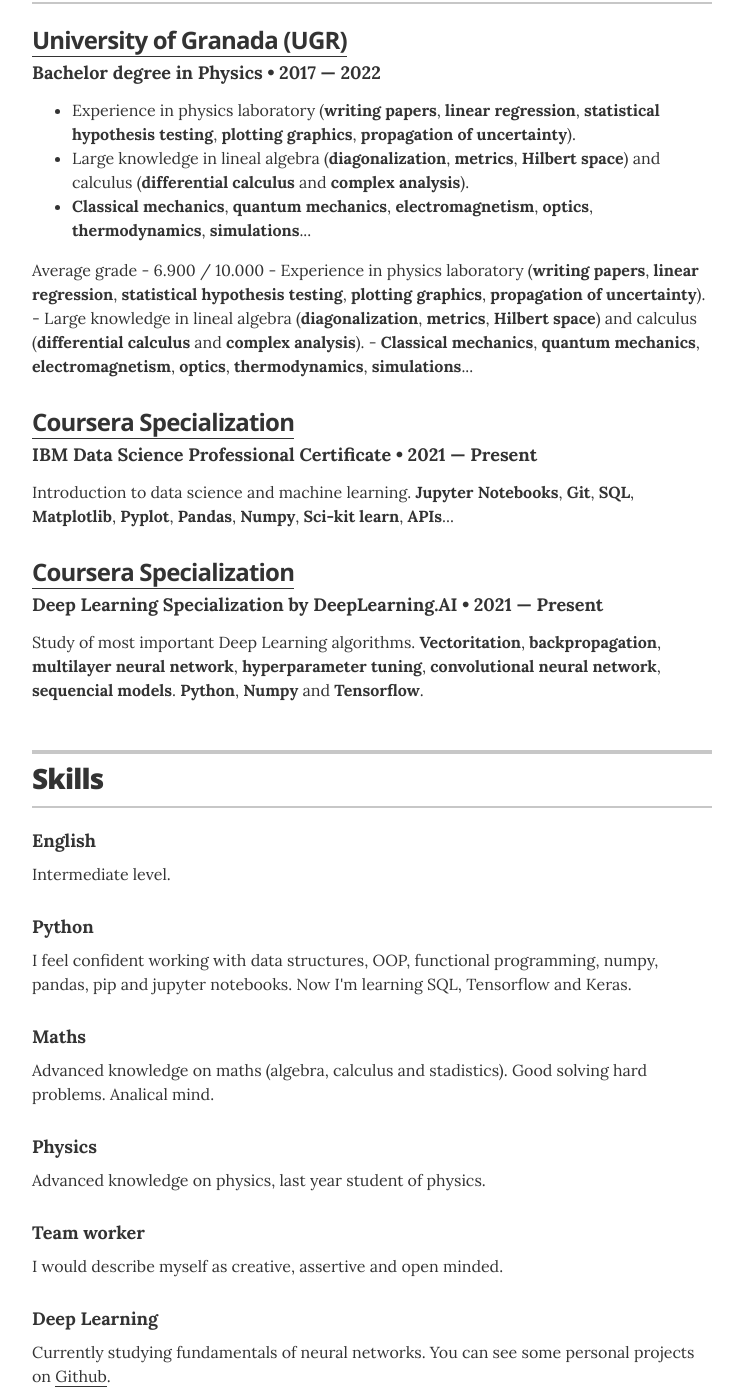
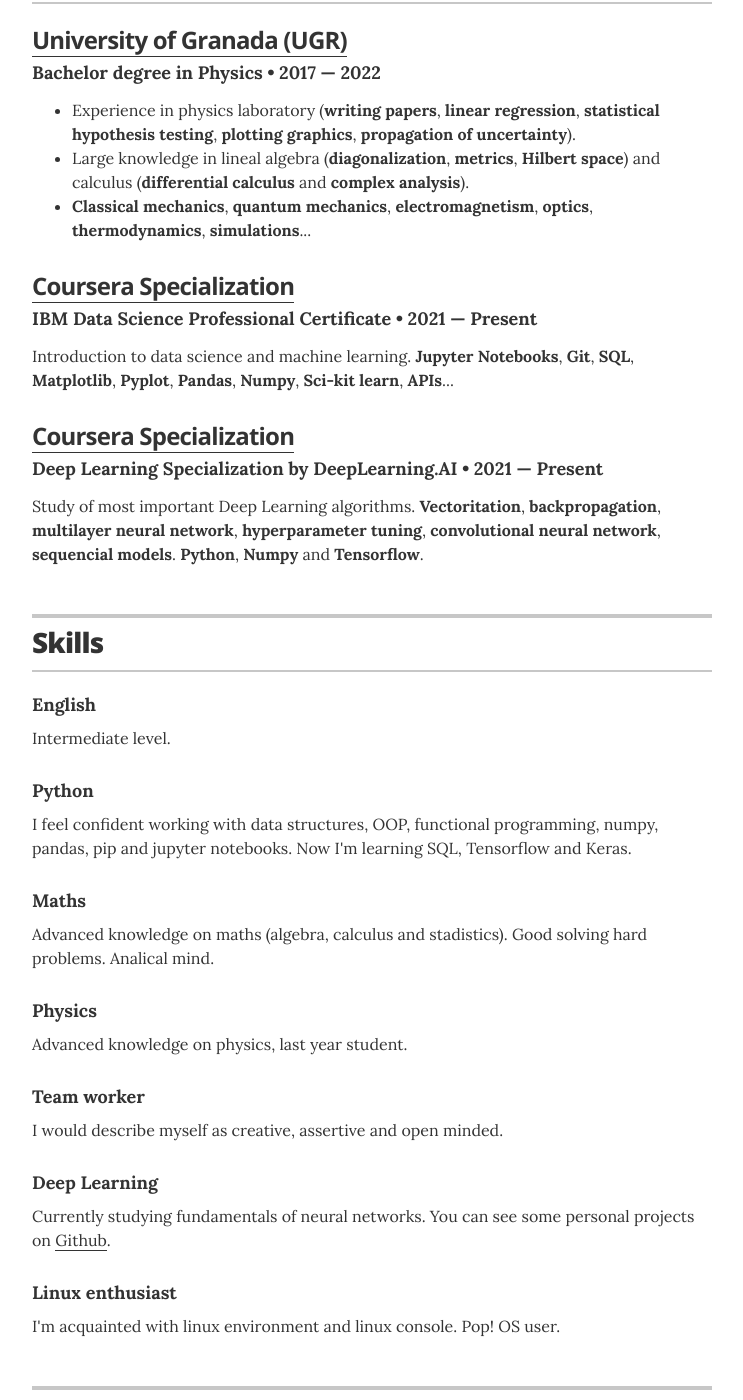
Before and after one commit to rubzip/rubzip.github.io, a Jekyll site: the page built from index.html, in a window 1280 px wide and 1400 px high, scrolled down 821 px. Shown: the whole window, without its empty margins (268-1011 px from the left). Built offline with Jekyll 4.4.1, drawn with Linux system fonts in a browser that asks for light colours.

Commit message:
Ultimo commit
Foto y poco más

```diff
--- a/_data/education.yml
+++ b/_data/education.yml
@@ -6,10 +6,7 @@
     - award: Experience in physics laboratory (<b>writing papers</b>, <b>linear regression</b>, <b>statistical hypothesis testing</b>, <b>plotting graphics</b>, <b>propagation of uncertainty</b>).
     - award: Large knowledge in lineal algebra (<b>diagonalization</b>, <b>metrics</b>, <b>Hilbert space</b>) and calculus (<b>differential calculus</b> and <b>complex analysis</b>).
     - award: <b>Classical mechanics</b>, <b>quantum mechanics</b>, <b>electromagnetism</b>, <b>optics</b>, <b>thermodynamics</b>, <b>simulations</b>...
-  summary: Average grade - 6.900 / 10.000
-    - Experience in physics laboratory (<b>writing papers</b>, <b>linear regression</b>, <b>statistical hypothesis testing</b>, <b>plotting graphics</b>, <b>propagation of uncertainty</b>).
-    - Large knowledge in lineal algebra (<b>diagonalization</b>, <b>metrics</b>, <b>Hilbert space</b>) and calculus (<b>differential calculus</b> and <b>complex analysis</b>).
-    - <b>Classical mechanics</b>, <b>quantum mechanics</b>, <b>electromagnetism</b>, <b>optics</b>, <b>thermodynamics</b>, <b>simulations</b>...
+#  summary: Average grade - 6.900 / 10.000
 
 - degree: IBM Data Science Professional Certificate
   uni: <a href="https://www.coursera.org/professional-certificates/ibm-data-science">Coursera Specialization</a>
--- a/_data/skills.yml
+++ b/_data/skills.yml
@@ -9,7 +9,7 @@
   description:  Advanced knowledge on maths (algebra, calculus and stadistics). Good solving hard problems. Analical mind.
 
 - skill: Physics
-  description: Advanced knowledge on physics, last year student of physics.
+  description: Advanced knowledge on physics, last year student.
 
 - skill: Team worker
   description:  I would describe myself as creative, assertive and open minded.
```
Also changed, not shown: README.md, images/avatar.jpg.
